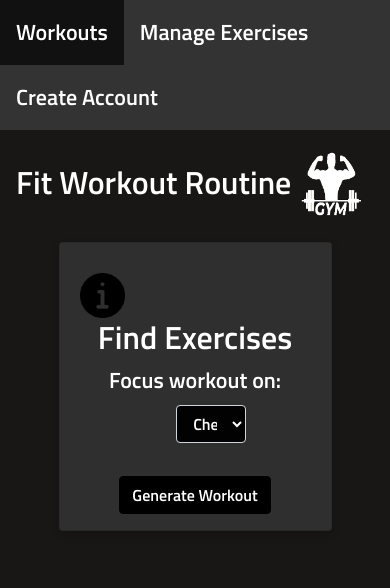
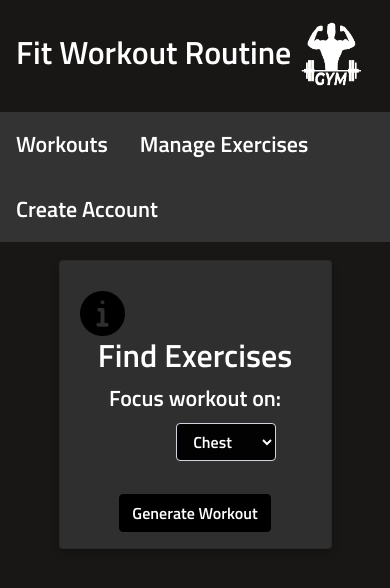
Before and after one commit to zhusain1/fitworkoutroutine_v1, a React (Create React App) app: page / in a window 390 px wide. Shown: the top 588 px of the page. Built offline with nearby package versions, Linux system fonts and the light colour scheme.

Commit message:
UI changes for navbar and form fields

```diff
--- a/src/App.css
+++ b/src/App.css
@@ -50,7 +50,7 @@ a{
 }
 
 .w-75 select{
-  min-width: 70px;
+  min-width: 100px;
 }
 
 #adminLogin{
@@ -156,6 +156,7 @@ a{
 
 .NavBar{
   width: 100%;
+  padding-bottom: 10px;
 }
 .NavBar >ul >li {
   float: left;
@@ -244,7 +245,6 @@ button.btn-secondary{
   }
 
   .card {
-    margin-top: -10px;
     text-align: center;
   }
 
--- a/src/Create.js
+++ b/src/Create.js
@@ -199,7 +199,7 @@ class Create extends React.Component {
                 <h2> Create an exercise </h2>
                 <form onSubmit={this.handleSubmit}>
                   <br/>
-                  <div className="col-5">
+                  <div className="col-12">
                     <input type="text" className="form-control" placeholder="Title"
                     onChange={this.handleChangeTitle} value={this.state.title}/>
                   </div>
--- a/src/Nav.js
+++ b/src/Nav.js
@@ -10,6 +10,7 @@ import ExerciseManager from './ExerciseManager';
 import CreateAccount from './CreateAccount';
 import Delete from './Delete';
 import RemoveExercise from './RemoveExercise';
+import Brand from './Brand';
 import {
     BrowserRouter as Router,
     Route,
@@ -20,6 +21,7 @@ class Nav extends Component {
     render() {
         return (
             <Router>
+                <Brand/>
                 <Switch>
                     <Route exact path="/" component={App} />
                     <Route exact path="/create" component={Create} />
--- a/src/Navbar.js
+++ b/src/Navbar.js
@@ -2,7 +2,6 @@ import React, { Component } from 'react';
 import { Link } from 'react-router-dom';
 import axios from 'axios';
 import Cookies from 'universal-cookie';
-import Brand from './Brand';
 class Navbar extends Component {
     constructor(props){
         super(props)
@@ -65,7 +64,6 @@ class Navbar extends Component {
                         <Link to="/createAccount">Create Account</Link>
                     </li>
                 </ul>
-                <Brand/>
             </div>
         );
     }
--- a/src/RemoveExercise.js
+++ b/src/RemoveExercise.js
@@ -170,7 +170,7 @@ class RemoveExercise extends Component {
                <h2>Delete Exercise</h2>
                <form onSubmit={this.handleSubmit}>
                   <br/>
-                  <div className="col-5">
+                  <div className="col-12">
                     <input type="text" className="form-control" placeholder="Title"
                     onChange={this.handleChangeTitle} value={this.state.title} readOnly/>
                   </div>
--- a/src/UpdateExercise.js
+++ b/src/UpdateExercise.js
@@ -216,7 +216,7 @@ class UpdateExercise extends Component {
                <h2>Edit Exercise</h2>
                <form onSubmit={this.handleSubmit}>
                   <br/>
-                  <div className="col-5">
+                  <div className="col-12">
                     <input type="text" className="form-control" placeholder="Title"
                     onChange={this.handleChangeTitle} value={this.state.title}/>
                   </div>
```
